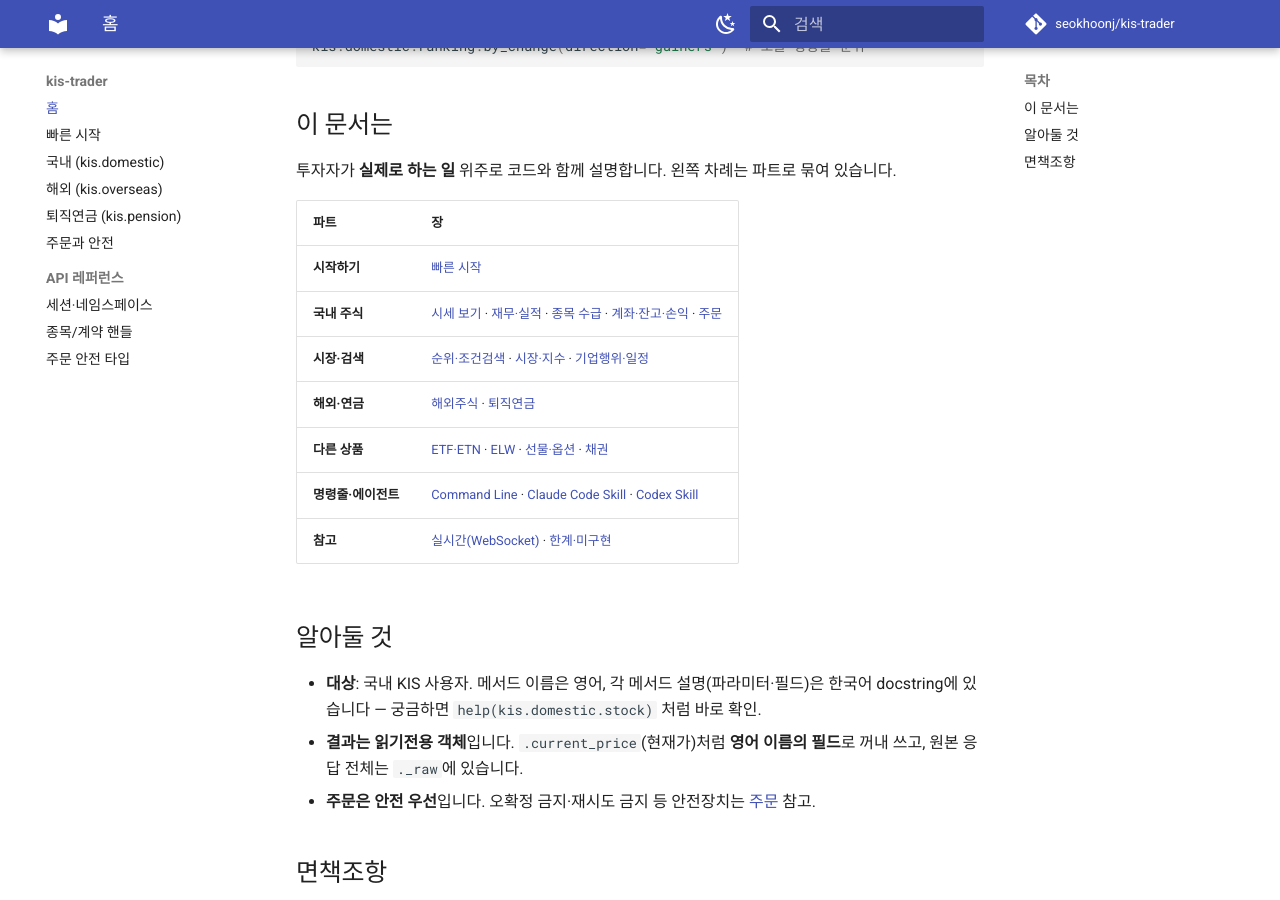
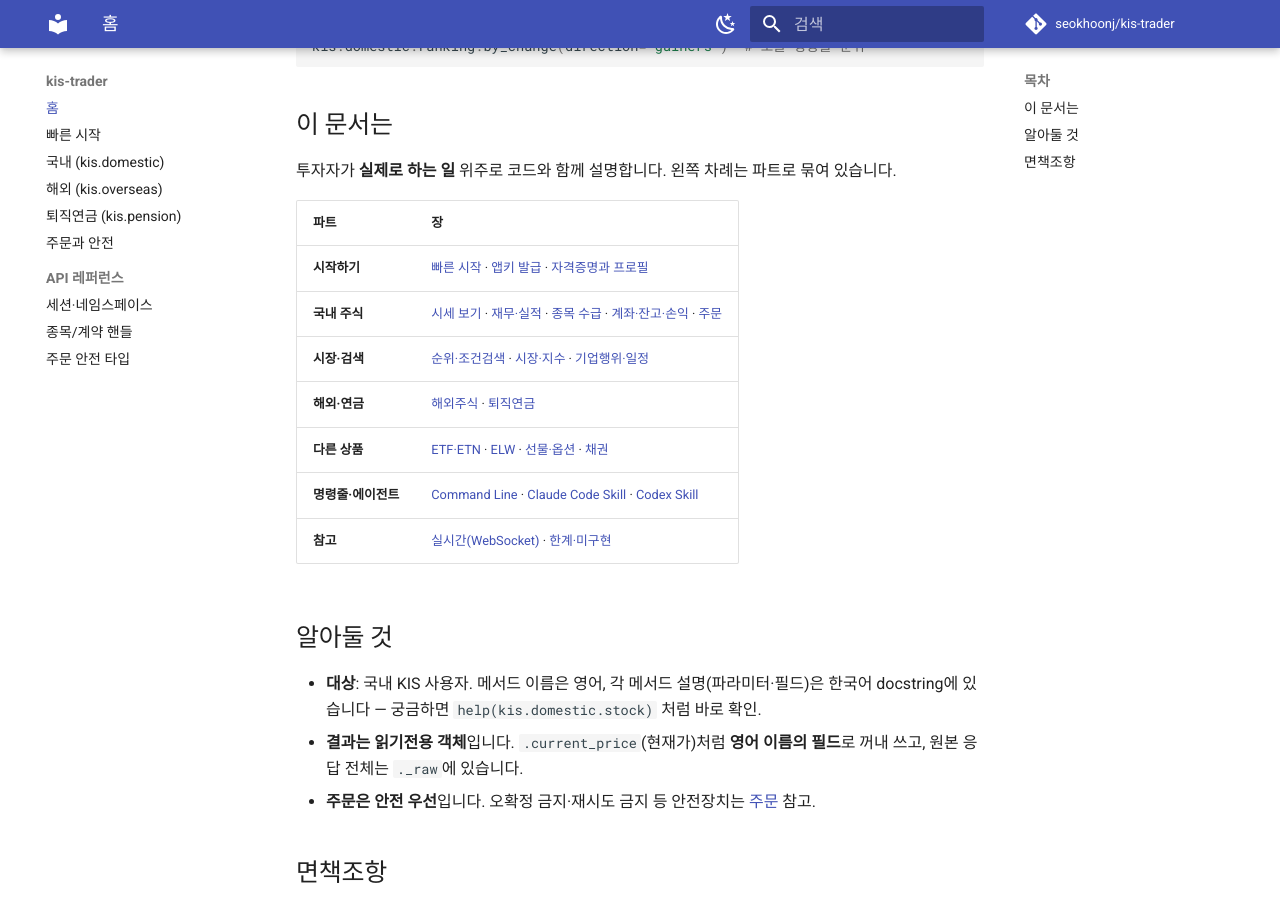
Before and after one commit to seokhoonj/kis-trader, an MkDocs documentation site: the page built from docs/index.md, in a window 1280 px wide and 900 px high, scrolled down 334 px. Built offline with MkDocs 1.6.1 and Material for MkDocs 9.7.7, drawn with Linux system fonts in a browser that asks for light colours; comment, search, counter and statistics services are not loaded.

Commit message:
docs: complete the getting-started row in the index chapter list
The index chapter table listed only the quick-start page under 시작하기; add the
app-key and credentials chapters so the table matches the site structure.

```diff
--- a/docs/index.md
+++ b/docs/index.md
@@ -19,7 +19,7 @@ kis.domestic.ranking.by_change(direction="gainers")  # 오늘 상승률 순위
 
 | 파트 | 장 |
 |------|----|
-| **시작하기** | [빠른 시작](quickstart.md) |
+| **시작하기** | [빠른 시작](quickstart.md) · [앱키 발급](appkey.md) · [자격증명과 프로필](configuration.md) |
 | **국내 주식** | [시세 보기](quotes.md) · [재무·실적](financials.md) · [종목 수급](flows.md) · [계좌·잔고·손익](account.md) · [주문](orders.md) |
 | **시장·검색** | [순위·조건검색](screening.md) · [시장·지수](market.md) · [기업행위·일정](corporate-actions.md) |
 | **해외·연금** | [해외주식](overseas.md) · [퇴직연금](pension.md) |
```
